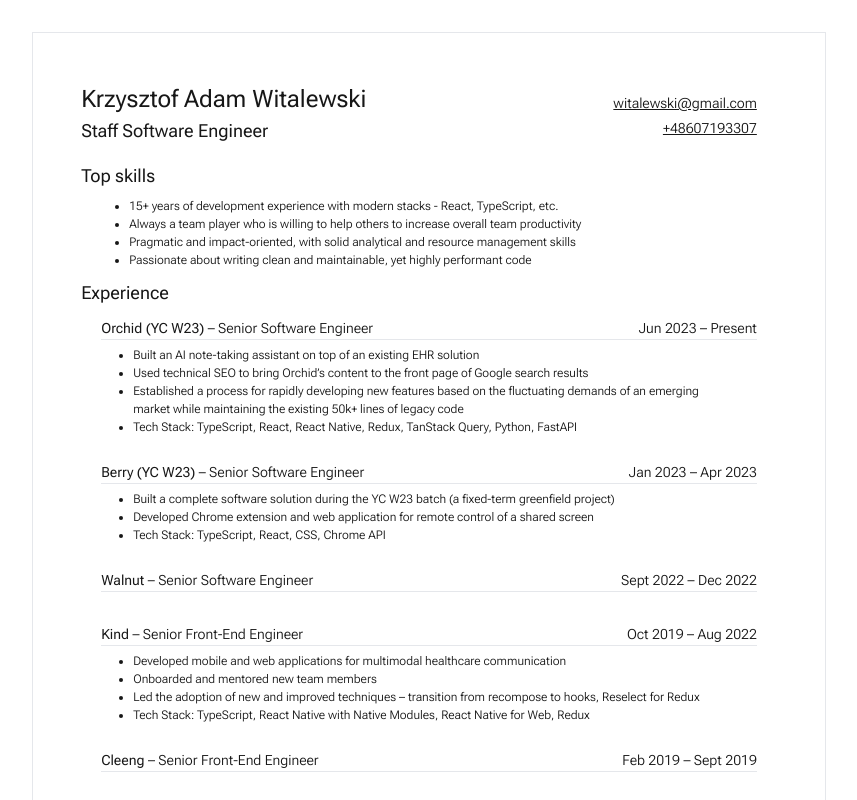
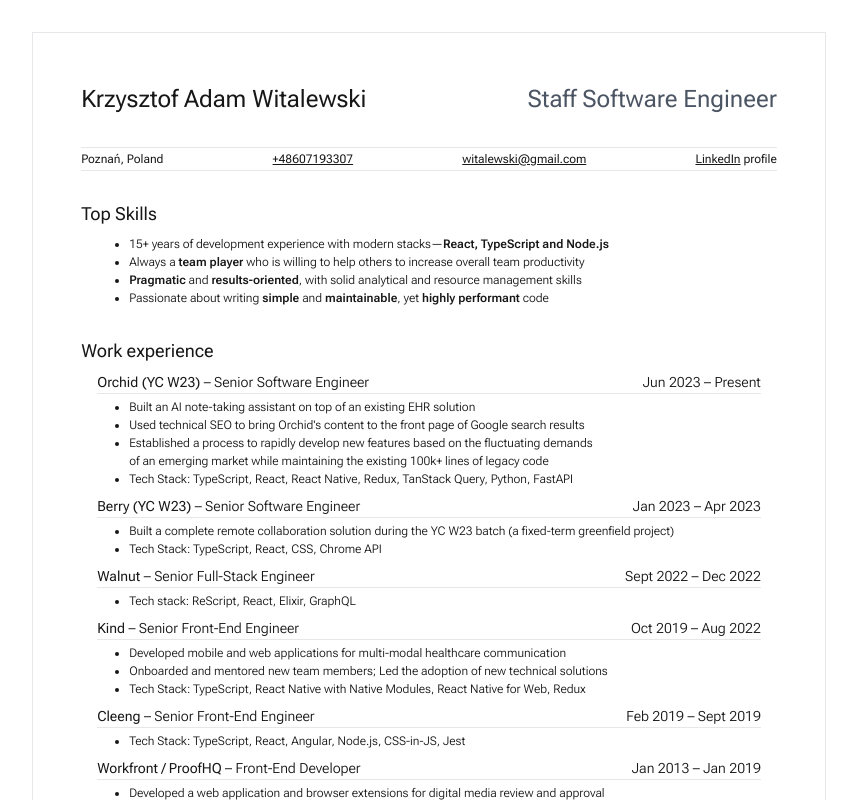
Before and after one commit to witalewski/cv, a Next.js app: page / in a window 1280 px wide. Shown: the top 800 px of the page, without its empty margins (211-1068 px from the left). Built offline with nearby package versions, Linux system fonts and the light colour scheme.

Commit message:
add more details, personal information and contact info; emphasize keywords

```diff
--- a/src/app/page.tsx
+++ b/src/app/page.tsx
@@ -1,50 +1,87 @@
 import Job from "@/components/job";
 import List from "@/components/list";
+import ListItem from "@/components/list-item";
 import Section from "@/components/section";
 import Link from "next/link";
 
 export default function Home() {
   return (
     <main className="flex h-[296mm] w-[210mm] flex-col justify-between p-12 font-[family-name:var(--font-roboto-flex)] text-base font-light screen:border">
-      <div className="flex justify-between">
-        <div>
-          <h1 className="text-2xl font-normal">Krzysztof Adam Witalewski</h1>
-          <div className="text-xl font-normal">Staff Software Engineer</div>
-        </div>
-        <div className="flex flex-col items-end gap-1 px-5 py-3 text-lg">
-          <Link className="screen:underline" href="mailto:witalewski@gmail.com">
-            witalewski@gmail.com
-          </Link>
-          <Link className="screen:underline" href="tel:+48607193307">
-            +48607193307
-          </Link>
+      <div className="align-center flex justify-between">
+        <h1 className="text-2xl font-normal">Krzysztof Adam Witalewski</h1>
+        <div className="text-2xl font-normal text-gray-600">
+          Staff Software Engineer
         </div>
       </div>
-      <Section title="Top skills">
-        <List
-          items={[
-            "15+ years of development experience with modern stacks - React, TypeScript, etc.",
-            "Always a team player who is willing to help others to increase overall team productivity",
-            "Pragmatic and impact-oriented, with solid analytical and resource management skills",
-            "Passionate about writing clean and maintainable, yet highly performant code",
-          ]}
-        />
+      <div className="flex justify-between self-stretch border-b border-t py-0.5 font-normal">
+        <div>Poznań, Poland </div>
+        <Link className="screen:underline" href="tel:+48607193307">
+          +48607193307
+        </Link>
+        <Link className="screen:underline" href="mailto:witalewski@gmail.com">
+          witalewski@gmail.com
+        </Link>
+        <div>
+          <Link
+            className="underline"
+            href="https://www.linkedin.com/in/witalewski/"
+          >
+            LinkedIn
+          </Link>{" "}
+          profile
+        </div>
+      </div>
+      <Section title="Top Skills">
+        <List>
+          <ListItem>
+            15+ years of development experience with modern stacks&mdash;
+            <span className="font-semibold">React, TypeScript and Node.js</span>
+          </ListItem>
+          <ListItem>
+            Always a <span className="font-semibold">team player</span> who is
+            willing to help others to increase overall team productivity
+          </ListItem>
+          <ListItem>
+            <span className="font-semibold">Pragmatic</span> and{" "}
+            <span className="font-semibold">results-oriented</span>, with solid
+            analytical and resource management skills
+          </ListItem>
+          <ListItem>
+            Passionate about writing{" "}
+            <span className="font-semibold">simple</span> and{" "}
+            <span className="font-semibold">maintainable</span>, yet{" "}
+            <span className="font-semibold">highly performant</span> code
+          </ListItem>
+        </List>
       </Section>
-      <Section title="Experience">
-        <div className="flex flex-col gap-4">
+      <Section title="Work experience">
+        <div className="flex flex-col gap-2">
           <Job
             company="Orchid (YC W23)"
             position="Senior Software Engineer"
             startDate={new Date("2023-06-01")}
           >
-            <List
-              items={[
-                "Built an AI note-taking assistant on top of an existing EHR solution",
-                "Used technical SEO to bring Orchid’s content to the front page of Google search results",
-                "Established a process for rapidly developing new features based on the fluctuating demands of an emerging market while maintaining the existing 50k+ lines of legacy code",
-                "Tech Stack: TypeScript, React, React Native, Redux, TanStack Query, Python, FastAPI",
-              ]}
-            />
+            <List>
+              <ListItem>
+                Built an AI note-taking assistant on top of an existing EHR
+                solution
+              </ListItem>
+              <ListItem>
+                Used technical SEO to bring Orchid&apos;s content to the front
+                page of Google search results
+              </ListItem>
+              <ListItem>
+                Established a process to rapidly develop new features based on
+                the fluctuating demands
+                <br />
+                of an emerging market while maintaining the existing 100k+ lines
+                of legacy code
+              </ListItem>
+              <ListItem>
+                Tech Stack: TypeScript, React, React Native, Redux, TanStack
+                Query, Python, FastAPI
+              </ListItem>
+            </List>
           </Job>
           <Job
             company="Berry (YC W23)"
@@ -52,54 +89,78 @@
             startDate={new Date("2023-01-01")}
             endDate={new Date("2023-04-01")}
           >
-            <List
-              items={[
-                "Built a complete software solution during  the YC W23 batch (a fixed-term greenfield project)",
-                "Developed Chrome extension and web application for remote control of a shared screen",
-                "Tech Stack: TypeScript, React, CSS, Chrome API",
-              ]}
-            />
+            <List>
+              <ListItem>
+                Built a complete remote collaboration solution during the YC W23
+                batch (a fixed-term greenfield project)
+              </ListItem>
+              <ListItem>
+                Tech Stack: TypeScript, React, CSS, Chrome API
+              </ListItem>
+            </List>
           </Job>
           <Job
             company="Walnut"
-            position="Senior Software Engineer"
+            position="Senior  Full-Stack Engineer"
             startDate={new Date("2022-09-01")}
             endDate={new Date("2022-12-01")}
-          />
+          >
+            <List>
+              <ListItem>Tech stack: ReScript, React, Elixir, GraphQL</ListItem>
+            </List>
+          </Job>
           <Job
             company="Kind"
             position="Senior Front-End Engineer"
             startDate={new Date("2019-10-01")}
             endDate={new Date("2022-08-01")}
           >
-            <List
-              items={[
-                "Developed mobile and web applications for multimodal healthcare communication",
-                "Onboarded and mentored new team members",
-                "Led the adoption of new and improved techniques – transition from recompose to hooks, Reselect for Redux",
-                "Tech Stack: TypeScript, React Native with Native Modules, React Native for Web, Redux",
-              ]}
-            />
+            <List>
+              <ListItem>
+                Developed mobile and web applications for multi-modal healthcare
+                communication
+              </ListItem>
+              <ListItem>
+                Onboarded and mentored new team members; Led the adoption of new
+                technical solutions
+              </ListItem>
+              <ListItem>
+                Tech Stack: TypeScript, React Native with Native Modules, React
+                Native for Web, Redux
+              </ListItem>
+            </List>
           </Job>
           <Job
             company="Cleeng"
             position="Senior Front-End Engineer"
             startDate={new Date("2019-02-01")}
             endDate={new Date("2019-09-01")}
-          />
+          >
+            <List>
+              <ListItem>
+                Tech Stack: TypeScript, React, Angular, Node.js, CSS-in-JS, Jest
+              </ListItem>
+            </List>
+          </Job>
           <Job
             company="Workfront / ProofHQ"
             position="Front-End Developer"
             startDate={new Date("2013-01-01")}
             endDate={new Date("2019-01-01")}
           >
-            <List
-              items={[
-                "Developed a web application and browser extensions for the review and approval of digital media",
-                "The company was eventually acquired by Adobe for 1.5 billion USD",
-                "Tech Stack: React, MobX, CSS-in-JS, Mocha, Previously: Adobe/Apache Flex, ActionScript",
-              ]}
-            />
+            <List>
+              <ListItem>
+                Developed a web application and browser extensions for digital
+                media review and approval
+              </ListItem>
+              <ListItem>
+                The company was eventually acquired by Adobe for 1.5 billion USD
+              </ListItem>
+              <ListItem>
+                Tech Stack: JavaScript, React, MobX, CSS-in-JS, Mocha,
+                Previously: Apache Flex, ActionScript
+              </ListItem>
+            </List>
           </Job>
           <Job
             company="Baroo Software / Cognifide"
@@ -128,6 +189,14 @@
           </div>
         </Job>
       </Section>
+      <Section title="Personal Information">
+        <div className="flex justify-between py-0.5">
+          <div>🐕 Taking care of a rescue dog named Batman</div>
+          <div>⛵️ Avid sailor</div>
+          <div>🎬 Film buff</div>
+          <div>🗣️ Speaks Polish, English and a bit of Spanish</div>
+        </div>
+      </Section>
     </main>
   );
 }
--- a/src/components/job.tsx
+++ b/src/components/job.tsx
@@ -17,18 +17,18 @@
     year: "numeric",
   });
   return (
-    <section className="bg-card flex flex-col gap-1 p-1">
+    <section className="bg-card flex flex-col gap-1">
       <div className="flex justify-between border-b text-lg">
-        <h2>
+        <h3>
           <span className="font-normal">{company}</span>
           {position && <span> &ndash; {position}</span>}
-        </h2>
+        </h3>
         <div>
           {dateFormat.format(startDate)} &ndash;{" "}
           {endDate ? dateFormat.format(endDate) : "Present"}
         </div>
       </div>
-      <div className="py-0.5">{children}</div>
+      <div>{children}</div>
     </section>
   );
 };
--- /dev/null
+++ b/src/components/list-item.tsx
@@ -0,0 +1,7 @@
+import { PropsWithChildren } from "react";
+
+const ListItem = ({ children }: PropsWithChildren) => {
+  return <li className="ml-8 max-w-xl list-disc">{children}</li>;
+};
+
+export default ListItem;
--- a/src/components/list.tsx
+++ b/src/components/list.tsx
@@ -1,13 +1,7 @@
-const List = ({ items }: { items: string[] }) => {
-  return (
-    <ul>
-      {items.map((item) => (
-        <li className="ml-8 max-w-xl list-disc" key={item}>
-          {item}
-        </li>
-      ))}
-    </ul>
-  );
+import { PropsWithChildren } from "react";
+
+const List = ({ children }: PropsWithChildren) => {
+  return <ul>{children}</ul>;
 };
 
 export default List;
```
